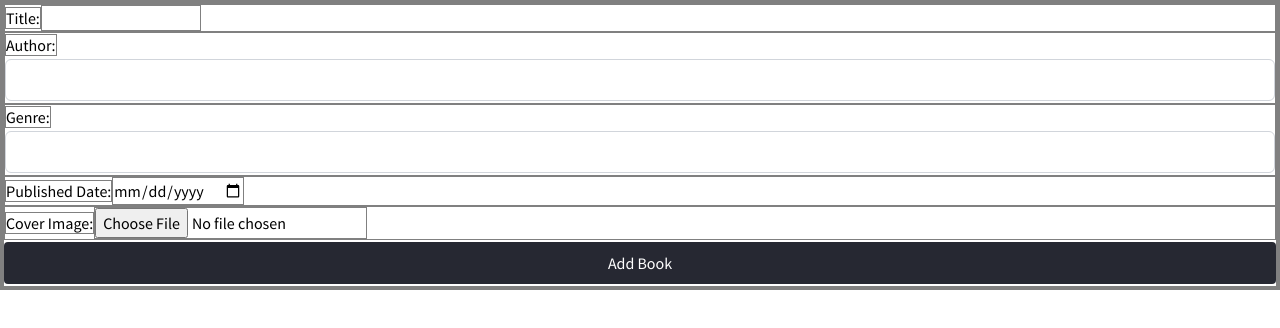
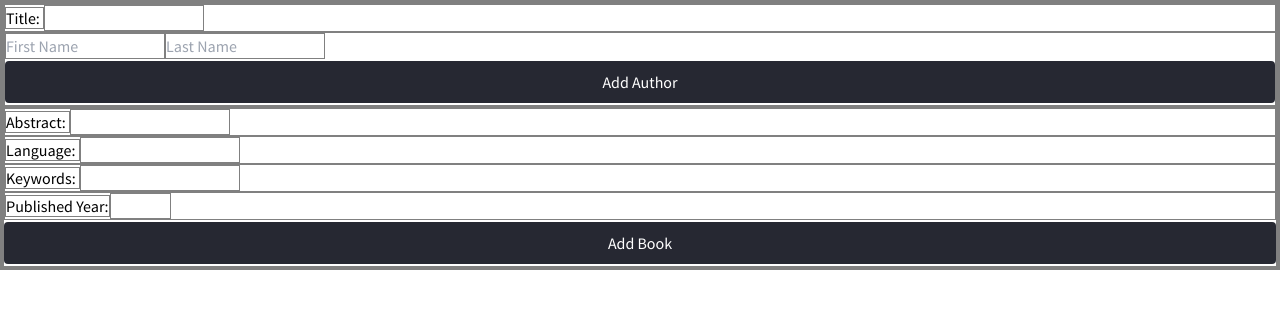
Before and after one commit to vnmw7/manggad-thesis-repo, a Next.js app in the folder frontend/: page /addBook in a window 1280 px wide. Shown: the top 328 px of the page. Built offline with nearby package versions, Linux system fonts and the light colour scheme.

Commit message:
successfully included authors in the database

```diff
--- a/frontend/app/(book)/addBook/page.tsx
+++ b/frontend/app/(book)/addBook/page.tsx
@@ -2,15 +2,40 @@
 
 import { useState } from 'react'
 
+// typescript nga mag set up types sa dictionary
+interface Author {
+	firstName: string;
+	lastName: string;
+}
+
 const AddBook = () => {
 	const [ title, setTitle ] = useState('')
+	const [ abstract, setAbstract ] = useState('')
+	const [ keywords, setKeywords ] = useState('')
+	const [ language, setLanguage ] = useState('')
+	const [ yearOfSubmission, setYearOfSubmission ] = useState<number | undefined>(undefined)
 
+	// para sa author nga naka array
+	const [authors, setAuthors] = useState<Author[]>([])
+	const [firstName, setFirstName] = useState('');
+    const [lastName, setLastName] = useState('');
+
+	// code para mag connect sa backend
 	const handleSubmit = async (e: React.FormEvent) => {
+		// initialization
 		e.preventDefault()
 
+		// naka same naming sa prisma schema model
 		const newBook = {
 			title,
+			abstract,
+			language,
+			keywords,
+			yearOfSubmission,
+			authors
 		}
+
+		console.log("Sending new book:", newBook);
 
 		try {
 			const response = await fetch('http://localhost:3001/books', {
@@ -26,29 +51,65 @@ const AddBook = () => {
 		}
 	}
 
+	const addAuthor = () => {
+        if (firstName && lastName) {
+            setAuthors([...authors, { firstName: firstName, lastName: lastName }])
+			// clear dayung ang state pagkatapus insert sa array sng authors
+            setFirstName('')
+            setLastName('')
+        } else {
+            alert("Both names are required.");
+		}
+    };
+
+	const removeAuthor = (removeIndex: number)=>{
+		const newArray = authors.filter((author, authorIndex)=> removeIndex !== authorIndex);
+		setAuthors(newArray);
+	}
+
 	return (
 		<div>
 			<form onSubmit={handleSubmit}>
 				<div>
-					<label htmlFor="title">Title:</label>
+					<label htmlFor="publishedDate"> Title: </label>
 					<input value={title} onChange={(e) => setTitle(e.target.value)} required />
 				</div>
+
 				<div>
-					<label htmlFor="author">Author:</label>
-					<input type="text" id="author" name="author" />
+					<input value={firstName} onChange={e => setFirstName(e.target.value)} placeholder="First Name" />
+					<input value={lastName} onChange={e => setLastName(e.target.value)} placeholder="Last Name" />
+					<button type="button" onClick={addAuthor}>Add Author</button>
+					<ul>
+						{authors.map((author, index) => (
+							<li key={index}>
+								{author.firstName} {author.lastName}
+								<button onClick={()=> removeAuthor(index) } type="button"> Remove </button>
+							</li>
+
+						))}
+					</ul>
+				</div>
+
+				<div>
+					<label htmlFor="publishedDate"> Abstract: </label>
+					<input value={abstract} onChange={(e) => setAbstract(e.target.value)} />
 				</div>
 				<div>
-					<label htmlFor="genre">Genre:</label>
-					<input type="text" id="genre" name="genre" />
+					<label htmlFor="publishedDate"> Language: </label>
+					<input value={language} onChange={(e) => setLanguage(e.target.value)} />
 				</div>
 				<div>
-					<label htmlFor="publishedDate">Published Date:</label>
-					<input type="date" id="publishedDate" name="publishedDate" />
+					<label htmlFor="publishedDate"> Keywords: </label>
+					<input value={keywords} onChange={(e) => setKeywords(e.target.value)} />
 				</div>
 				<div>
+					<label htmlFor="publishedYear">Published Year:</label>
+					<input type="number" id="publishedYear" name="publishedYear" min="2010" max="3000" value={yearOfSubmission} onChange={(e) => setYearOfSubmission(parseInt(e.target.value))}/>
+				</div>
+				{/* <div>
 					<label htmlFor="coverImage">Cover Image:</label>
 					<input type="file" id="coverImage" name="coverImage" accept="image/*" />
-				</div>
+				</div> */}
 				<button type="submit">Add Book</button>
 			</form>
 		</div>
```
Also changed, not shown: 2 other files (tests, documents, lock files or other folders).
